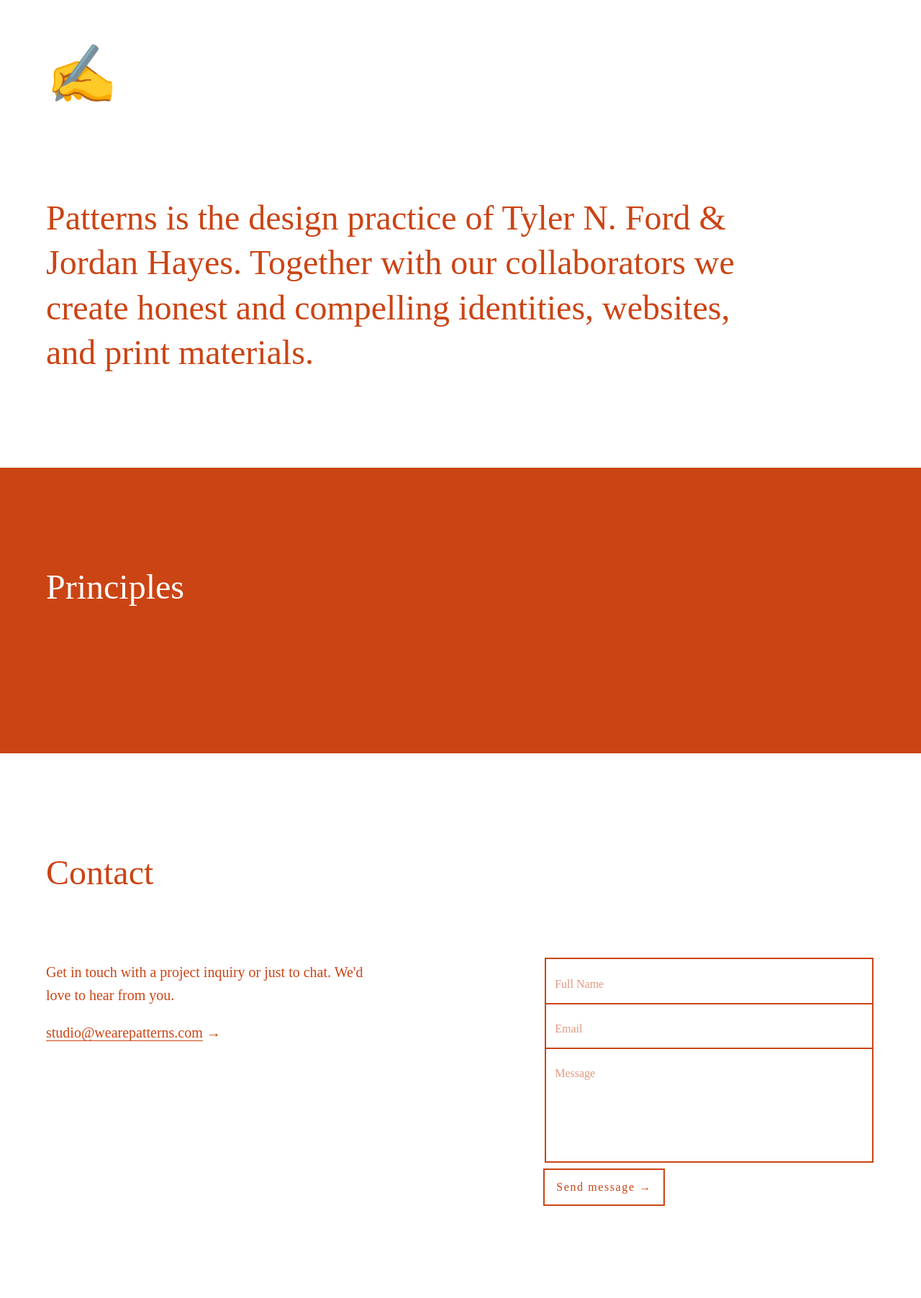
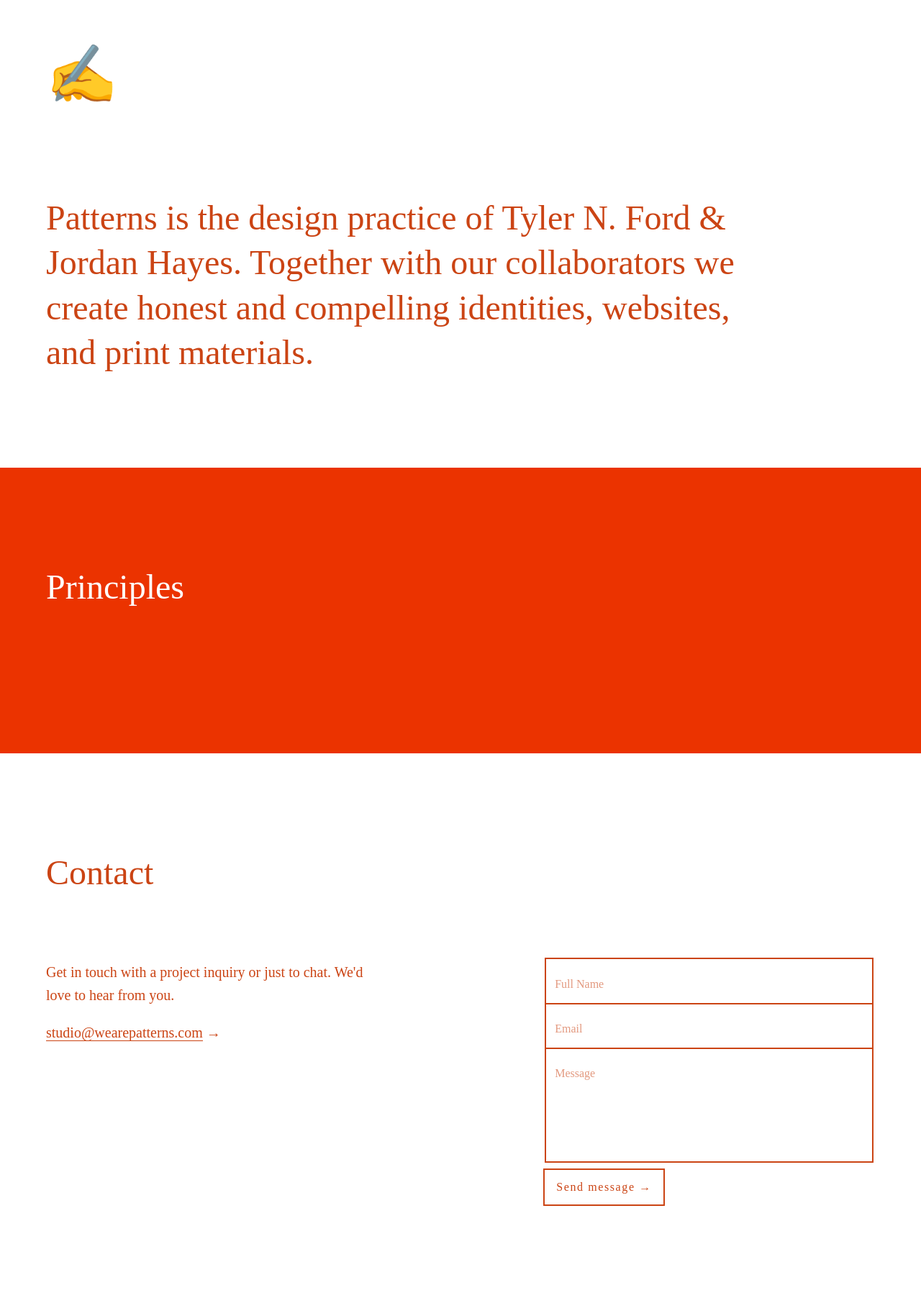
Before and after one commit to wearepatterns/wearepatterns.github.io, a Jekyll site: the page built from index.markdown, in a window 1280 px wide. Shown: the whole page at 72% size. Built offline with Jekyll 4.4.1, drawn with Linux system fonts in a browser that asks for light colours.

Commit message:
Update new.html

```diff
--- a/_layouts/new.html
+++ b/_layouts/new.html
@@ -19,7 +19,7 @@
             color: #cb4414;
         }
         .bg-newred {
-            background: #cb4414;
+            background: #eb3300;
         }
         .hover-bg-newred:hover {
             background: #cb4414;
```
